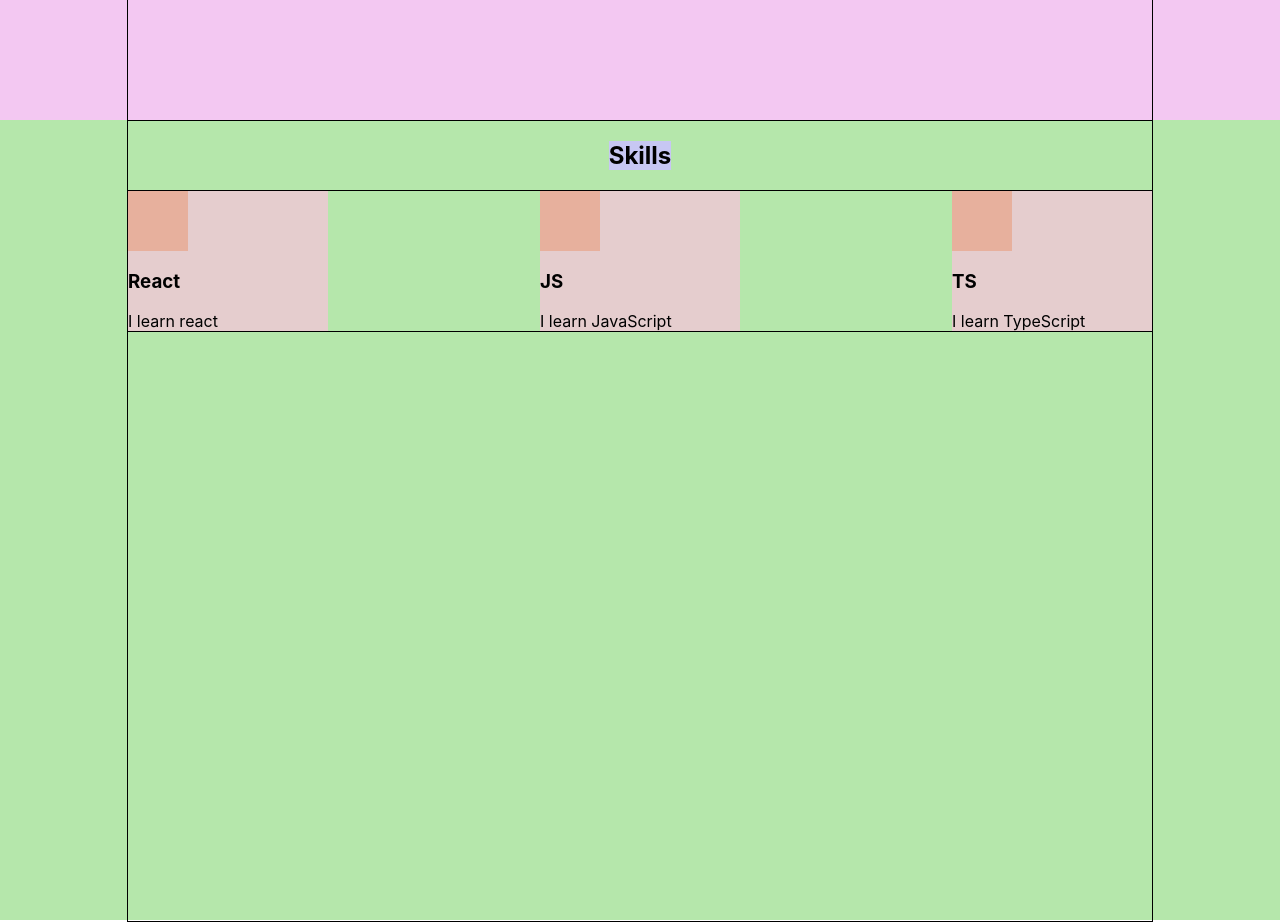
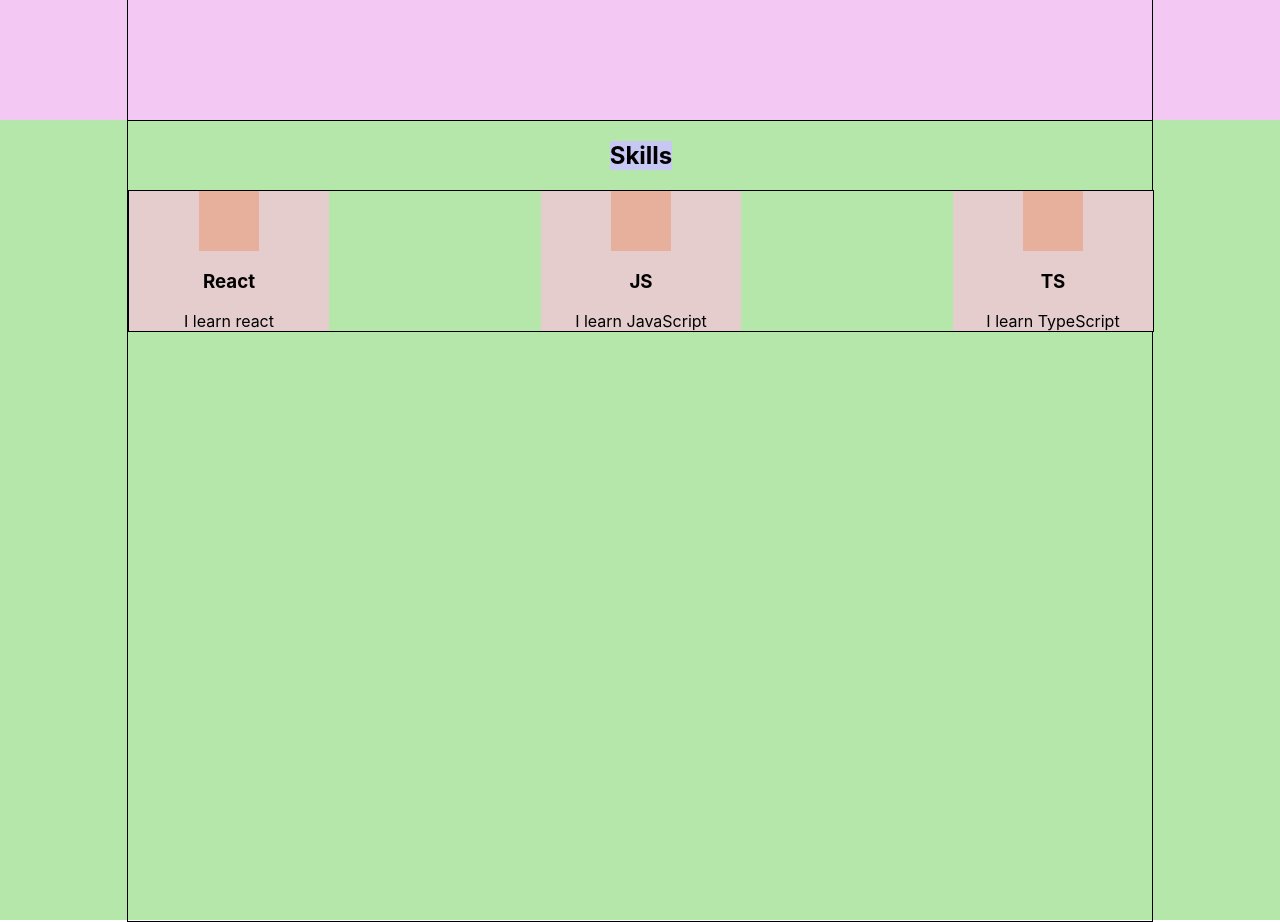
Before and after one commit to Paskinho/my_portfolio, a React (Create React App) app: page / in a window 1280 px wide. Shown: the part 760-1682 px from the top of the page. Built offline with nearby package versions, Linux system fonts and the light colour scheme.

Commit message:
Some changed css in project

```diff
--- a/src/common/styles/Container.module.css
+++ b/src/common/styles/Container.module.css
@@ -6,4 +6,5 @@
     display: flex;
     align-items: center;
     justify-content: space-between;
+    flex-wrap: wrap;
 }
--- a/src/components/skills/Skills.module.css
+++ b/src/components/skills/Skills.module.css
@@ -18,4 +18,5 @@ height: 100vh;
     width: 100%;
     display: flex;
     justify-content: space-between;
+    flex-wrap: wrap;
 }
--- a/src/components/skills/skill/Skill.module.css
+++ b/src/components/skills/skill/Skill.module.css
@@ -1,8 +1,10 @@
 .skillBlock {
     width: 200px;
     background-color: #e5cdce;
-
-
+    display: flex;
+    flex-direction: column;
+    align-items: center;
+    text-align: center;
 }
 
 .icon {
```
